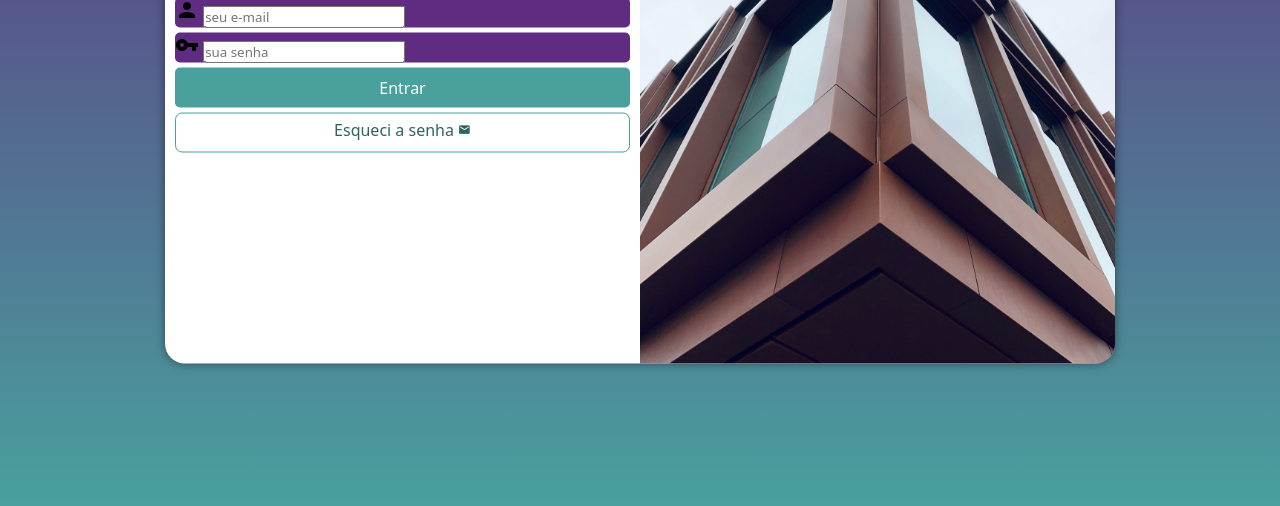
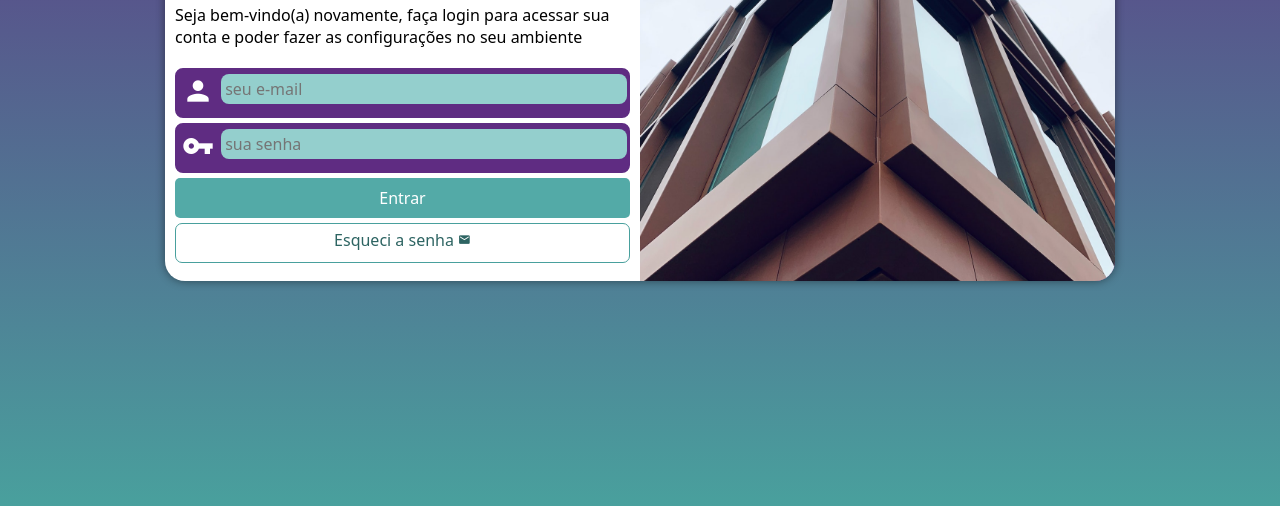
Before and after one commit to leopdani/projeto-login, a plain HTML site: page index.html in a window 1280 px wide. Shown: the part 294-800 px from the top of the page. Drawn offline with Linux system fonts and the light colour scheme.

Commit message:
atualização final projeto-login

```diff
--- a/estilos/media-query.css
+++ b/estilos/media-query.css
@@ -1,12 +1,13 @@
 @charset "UTF-8";
 
-@media screen and (min-width: 760px) and (max-width: 992px){
+@media screen and (min-width: 768px) and (max-width: 992px){ /*configuração para tablete*/
 
     body{
         background-image: linear-gradient(to top, #49a09d, #5f2c82);
     }
     section#login{
         width: 80vw;
+        height: 290px;
     }
 
     section#login > div#imagem {
@@ -14,19 +15,20 @@
         width: 30%;
         height: 100%;
     }
-    section#login > div#imagem {
+    section#login > div#formulario {
         float: right;
         width: 70%;
     }
 }
 
-@media screen and (min-width: 992px){
+@media screen and (min-width: 992px){ /*configuração para desktop*/
 
     body{
         background-image: linear-gradient(to top, #49a09d, #5f2c82);
     }
     section#login{
         width: 950px;
+        height: 350px;
     }
     section#login > div#imagem{
         float: right;
@@ -42,6 +44,7 @@
     }
 
     div#formulario > p {
-        font-size: 1.2em;
+        font-size: 1em;
+        margin: 20px 0px;
     }
 }
--- a/estilos/style.css
+++ b/estilos/style.css
@@ -28,7 +28,7 @@ section#login{
     position: absolute;
     top: 50%;
     left: 50%;
-    transform: translate(-50%, -50%);
+
     overflow: hidden;
 
     background-color: white;
@@ -37,6 +37,7 @@ section#login{
     border-radius: 20px;
     box-shadow: 0px 0px 10px rgba(0, 0, 0, 0.459);
 
+    transform: translate(-50%, -50%);
     transition: width 0.3s, height 0.3s;
     transition-timing-function: ease;
 }
@@ -67,10 +68,11 @@ div#formulario > p {
 
 form > div.campo {
     background-color: #5f2c82;
+    border: 2px solid #5f2c82;
     display: block;
     width: 100%;
     height: 40%;
-    border-radius: 5px;
+    border-radius: 8px;
     margin: 5px 0px;
 }
 
@@ -78,12 +80,37 @@ div.campo > label{
     display: none;
 }
 
+div.campo > i{
+    color: white;
+    /*background-color: black; */
+    font-size: 2em;
+    width: 40px;
+    padding: 5px;
+}
+
+div.campo > input{
+    background-color: #94cfcd;
+    font-size: 1em;
+    width: calc(100% - 45px);
+    height: 100%;
+
+    border: 0px;
+    border-radius: 8px;
+    padding: 4px;
+    transform: translateY(-12px);
+}
+
+div.campo > input:focus-within{
+    background-color: white;
+    border: none;
+}
+
 form > input[type=submit]{
     display: block;
     font-size: 1em;
     width: 100%;
     height: 40px;
-    background-color: #49a09d;
+    background-color: #53aaa7;
     color: white;
     border: none;
     border-radius: 5px;
```
